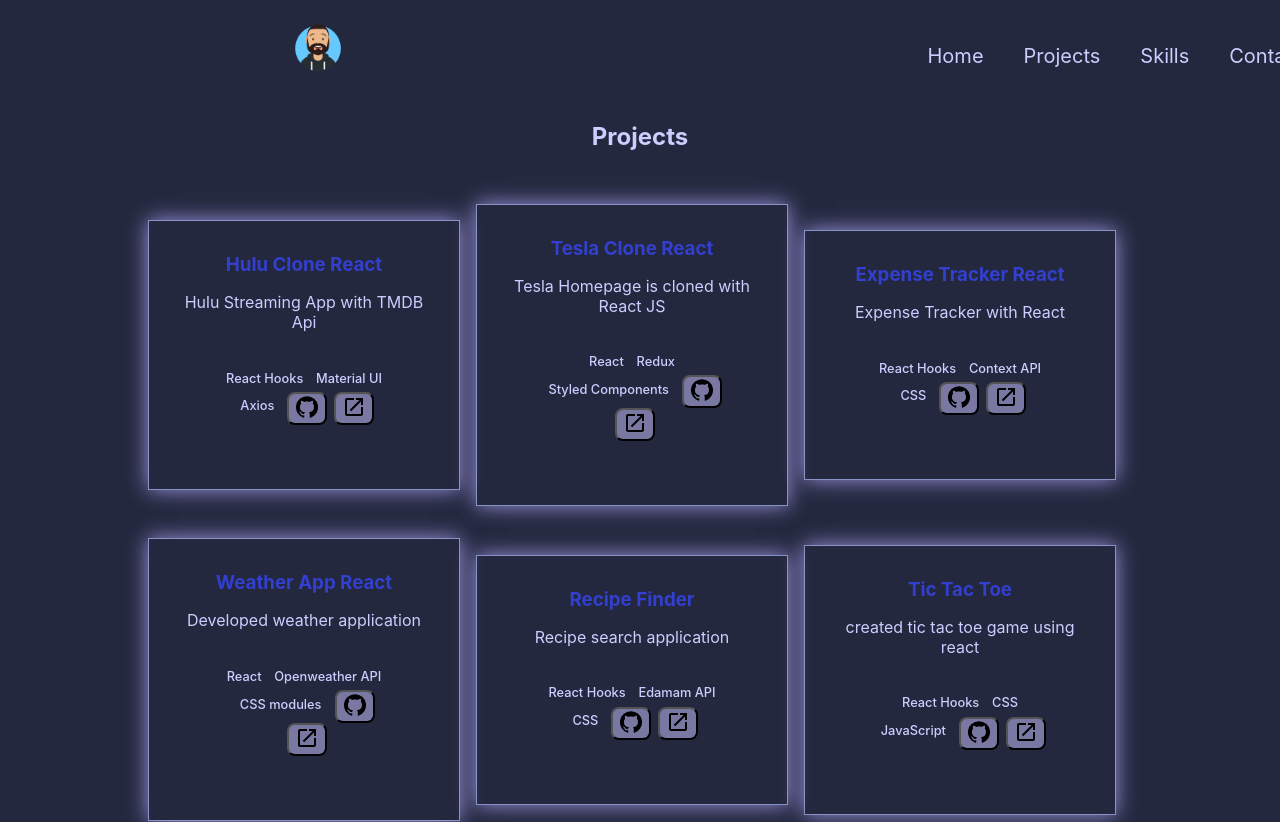
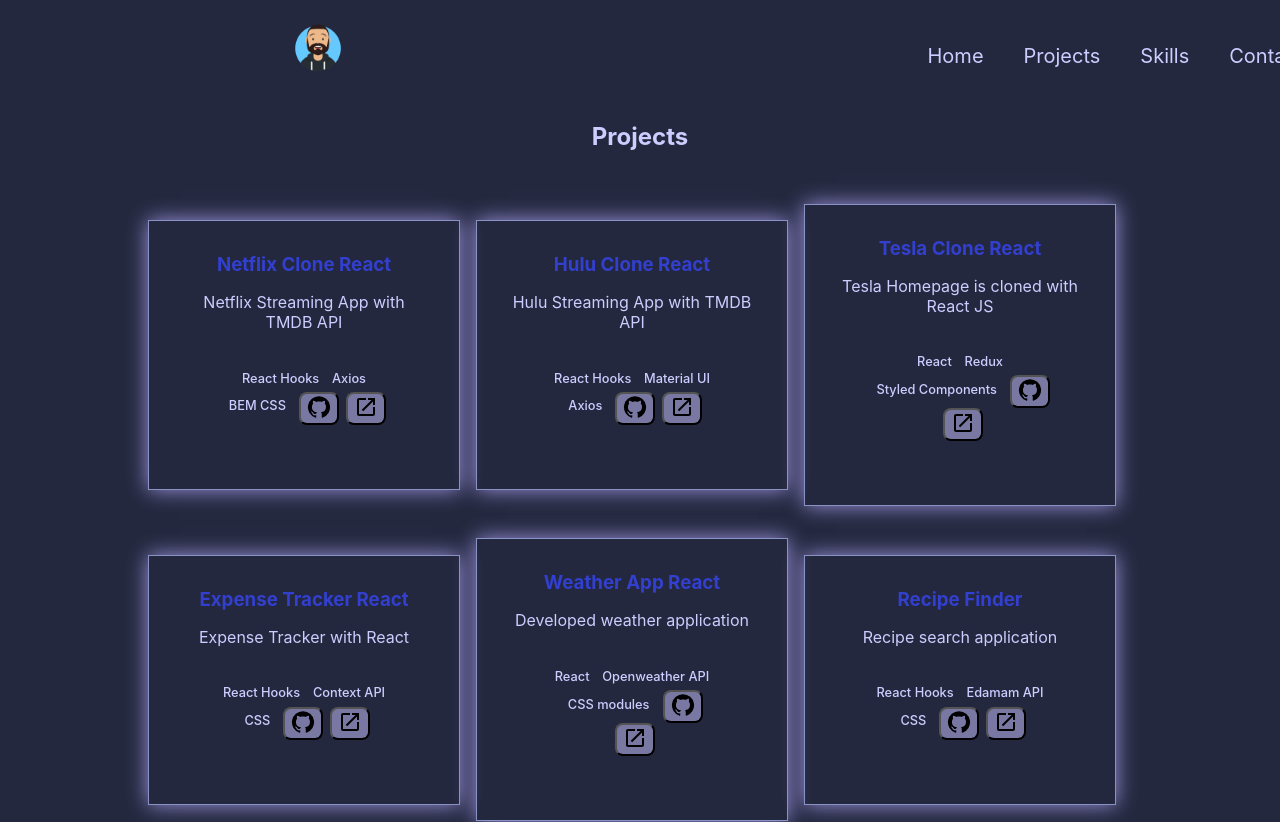
Before and after one commit to vinaykumar785557/portfolio-react, a React (Create React App) app: page /projects in a window 1280 px wide. Shown: the top 822 px of the page. Built offline with nearby package versions, Linux system fonts and the light colour scheme.

Commit message:
updated projects list

```diff
--- a/src/data.js
+++ b/src/data.js
@@ -16,8 +16,14 @@
 
 const projects = [
 	{
+		name: 'Netflix Clone React',
+		description: 'Netflix Streaming App with TMDB API',
+		stack: ['React Hooks', 'Axios', 'BEM CSS'],
+		sourceCode: 'https://github.com/vinaykumar785557/netflix-clone-react',
+	},
+	{
 		name: 'Hulu Clone React',
-		description: 'Hulu Streaming App with TMDB Api',
+		description: 'Hulu Streaming App with TMDB API',
 		stack: ['React Hooks', 'Material UI', 'Axios'],
 		sourceCode: 'https://github.com/vinaykumar785557/hulu-clone-react',
 	},
```
